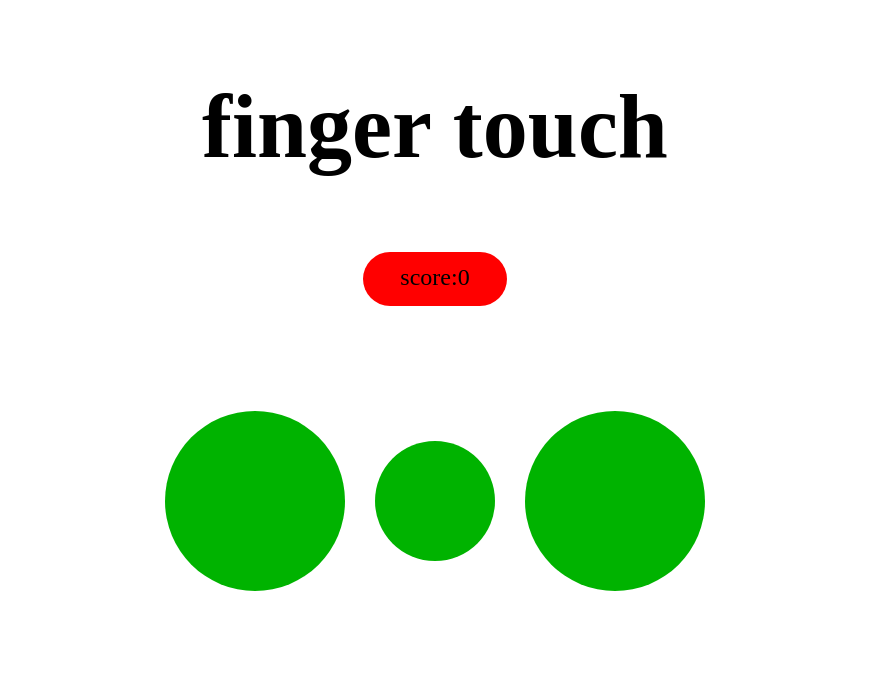
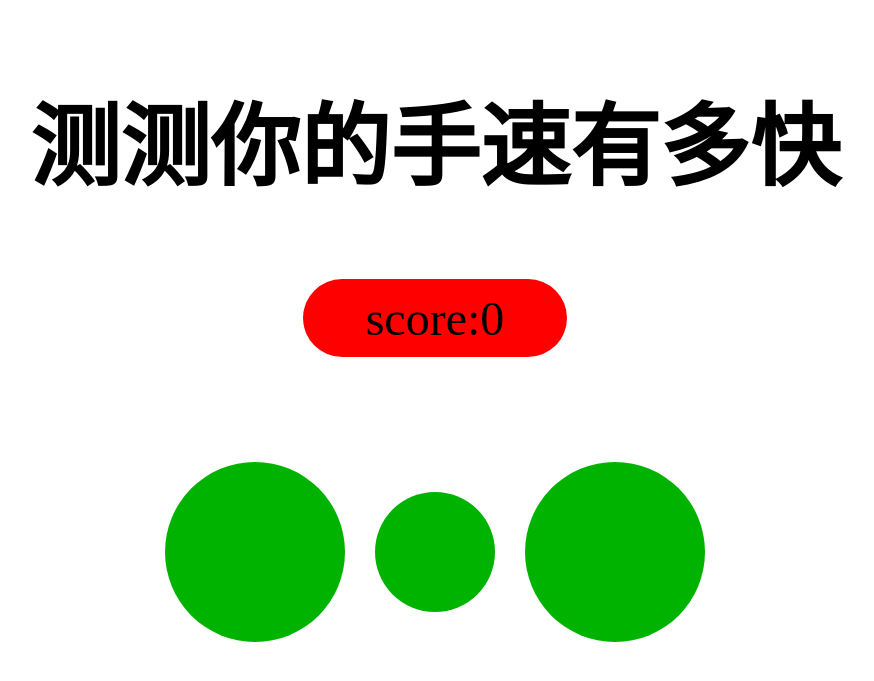
Before and after one commit to xxleyi/xxleyi.github.io, a Jekyll site: the page ftouch/index.html, which Jekyll copies as it is, in a window 1280 px wide. Shown: the top 681 px of the page, without its empty margins (205-1079 px from the left). Built offline with Jekyll 4.4.1, drawn with Linux system fonts in a browser that asks for light colours; nearby versions of some CDN libraries.

Commit message:
fix the logic

```diff
--- a/ftouch/ftouch.css
+++ b/ftouch/ftouch.css
@@ -11,12 +11,12 @@
 }
 
 #score-button{
-  width: 2rem;
-  height: 0.5rem;
+  width: 4rem;
+  height: 0.9rem;
   background-color: red;
   border-radius: 1rem;
   margin: 0rem  auto 1.5rem;
-  font-size: 0.4rem;
+  font-size: 0.8rem;
   padding: 0.2rem;
   text-align: center;
 }
--- a/ftouch/ftouch.js
+++ b/ftouch/ftouch.js
@@ -13,7 +13,7 @@
     touched = true;
   })
 
-  mButton.addEventListener("mouseup",function(event){
+  mButton.addEventListener("touchend",function(event){
     $("#score-button").css("background-color","red");
     touched = false;
   })
--- a/ftouch/index.html
+++ b/ftouch/index.html
@@ -9,7 +9,7 @@
 </head>
 <body>
   <header>
-    <h2>finger touch</h2>
+    <h2>测测你的手速有多快</h2>
   </header>
   <div id="score-button"></div>
   <main>
```
